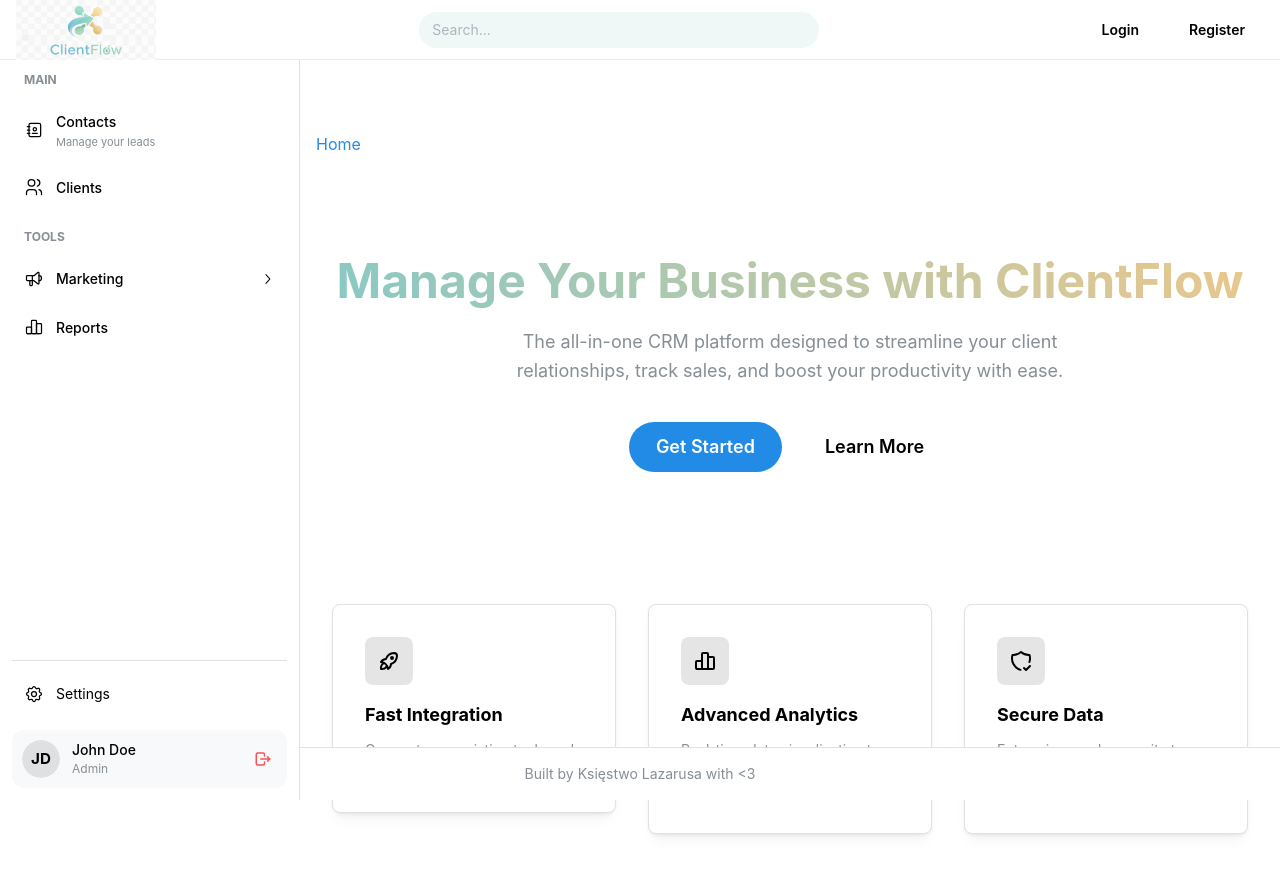
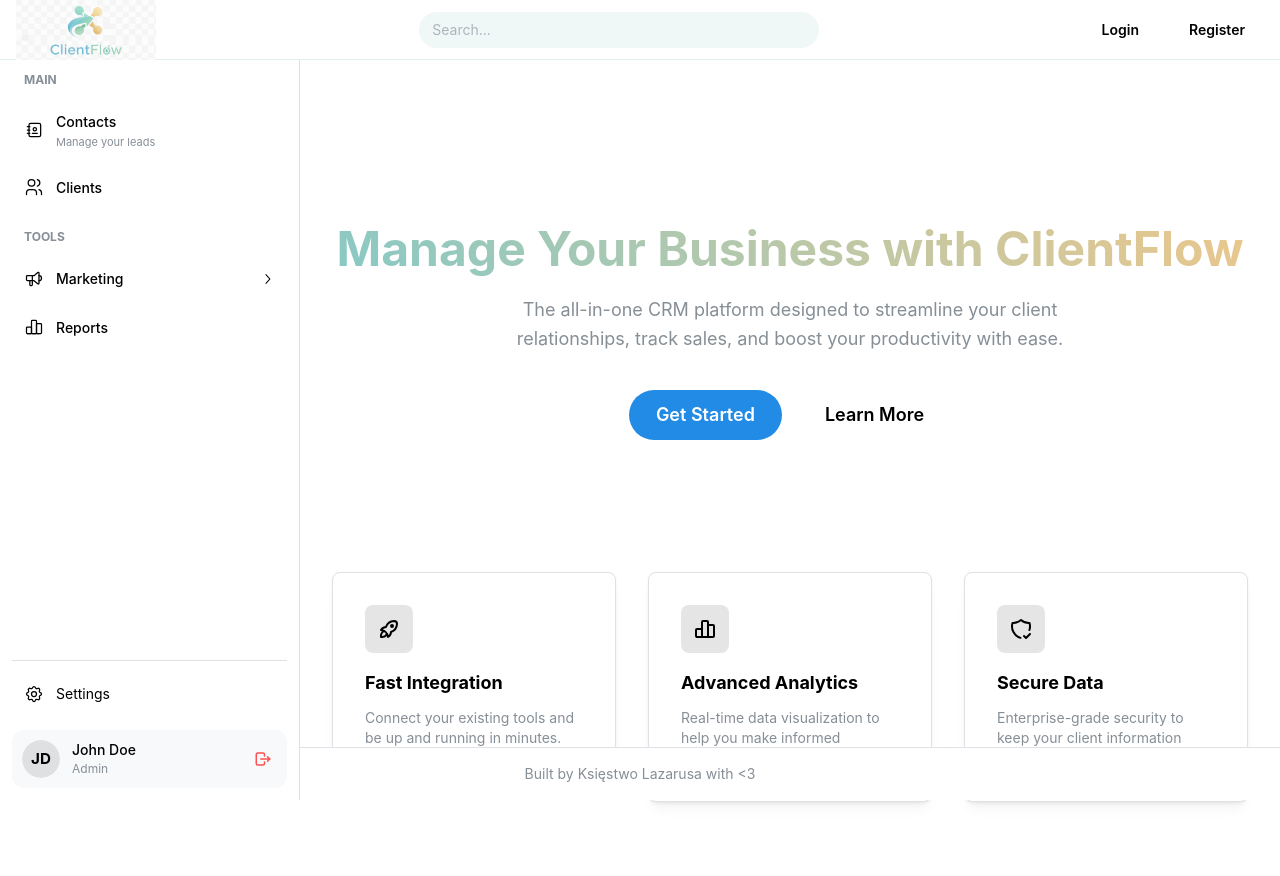
Before and after one commit to Lazarus-Duchy/kodaro-cmr, a React (Vite) app in the folder frontend/CRM/: page / in a window 1280 px wide. Shown: the top 876 px of the page. Built offline with nearby package versions, Linux system fonts and the light colour scheme.

Commit message:
Quick Bug Fixes - Breadcrumbs & Navigation

```diff
--- a/frontend/CRM/src/App.jsx
+++ b/frontend/CRM/src/App.jsx
@@ -2,40 +2,42 @@
 import { useLocation, useNavigate } from 'react-router-dom';
 import { useDisclosure } from '@mantine/hooks';
 import { useState, useEffect } from 'react';
-
 
 import RouterSwitcher from './components/RouterSwitcher/RouterSwitcher';
 import Header from './components/Layout/Header/Header.jsx';
 import Navbar from './components/Layout/Navbar/Navbar.jsx';
 import Footer from './components/Layout/Footer/footer.jsx';
 import LoadingScreen from './components/Modals/LoadingScreen/loadingScreen.jsx';
+import PathBreadcrumbs from './components/Features/PathBreadcrumbs/PathBreadcrumbs.jsx';
 
 const App = () => {
   const [loading, setLoading] = useState(true);
   const location = useLocation();
   const navigate = useNavigate();
-  const [opened, { toggle }] = useDisclosure();
-
-  const breadcrumbsItems = [{ href: '/', label: "Home" }];
+  const [navbarOpened, { toggle }] = useDisclosure();
+  const [section, setSection] = useState({ href: '/', label: "Home" });
+  const [pathSteps, setPathSteps] = useState([{ href: '/', label: "Home" }]);
 
   useEffect(() => {
+    let curHref = '';
+    let tempPathSteps = [{ href: '/', label: "Home" }];
+
+    location.pathname.split("/").slice(1).forEach(item => {
+        if (item !== '') {
+          curHref += `/${item}`;
+          tempPathSteps.push({ href: curHref, label: item.charAt(0).toUpperCase() + item.slice(1), hrefPart: item });
+        }
+    });
+
+    setPathSteps(tempPathSteps.slice());
+    setSection(tempPathSteps[tempPathSteps.length - 1]);
+
     const timer = setTimeout(() => {
       setLoading(false);
     }, 1000);
+
     return () => clearTimeout(timer);
   }, []);
-
-  let curHref = '';
-  location.pathname.split("/").slice(1).forEach(item => {
-    if (item !== '') {
-      curHref += `/${item}`;
-      breadcrumbsItems.push({
-        href: curHref,
-        label: item.charAt(0).toUpperCase() + item.slice(1),
-        hrefPart: item
-      });
-    }
-  });
 
   if (loading) {
     return <LoadingScreen />;
@@ -49,27 +51,14 @@
         navbar={{
           width: 300,
           breakpoint: 'sm',
-          collapsed: { mobile: !opened },
+          collapsed: { mobile: !navbarOpened },
         }}
       >
-        <Header opened={opened} toggle={toggle} />
-        <Navbar breadcrumbsItems={breadcrumbsItems} />
+        <Header opened={navbarOpened} toggle={toggle} />
+        <Navbar pathSteps={pathSteps} />
 
         <AppShell.Main>
-          <Breadcrumbs separator=">" mb="md">
-            {breadcrumbsItems.map((item, index) => (
-              <Anchor
-                key={index}
-                onClick={(e) => {
-                  e.preventDefault();
-                  navigate(item.href);
-                }}
-                style={{ cursor: 'pointer' }}
-              >
-                {item.label}
-              </Anchor>
-            ))}
-          </Breadcrumbs>
+          {section.href != '/' && <PathBreadcrumbs pathSteps={pathSteps} />}
           <RouterSwitcher />
         </AppShell.Main>
 
--- a/frontend/CRM/src/components/Layout/Navbar/Navbar.jsx
+++ b/frontend/CRM/src/components/Layout/Navbar/Navbar.jsx
@@ -8,6 +8,7 @@
   IconSettings,
   IconLogout
 } from '@tabler/icons-react';
+
 const navlinks = [
   {
     header: 'Main',
@@ -40,8 +41,7 @@
 
 const maxStackSize = 9;
 
-const Navbar = (props) => {
-  const breadcrumbsItems = props.breadcrumbsItems;
+const Navbar = ({ pathSteps }) => {
 
   const mapNavLinks = (list, stack = 0, parentHref = '', isParentActive = true) => {
     if (stack > maxStackSize) {
@@ -51,7 +51,7 @@
 
     return list.map((item, index) => {
       const fullHref = `${parentHref}/${item.href}`;
-      const isItemActive = isParentActive && breadcrumbsItems.length > stack + 1 && breadcrumbsItems[stack + 1].hrefPart == item.href;
+      const isItemActive = isParentActive && pathSteps.length > stack + 1 && pathSteps[stack + 1].hrefPart == item.href;
 
       return (
         <NavLink
```
